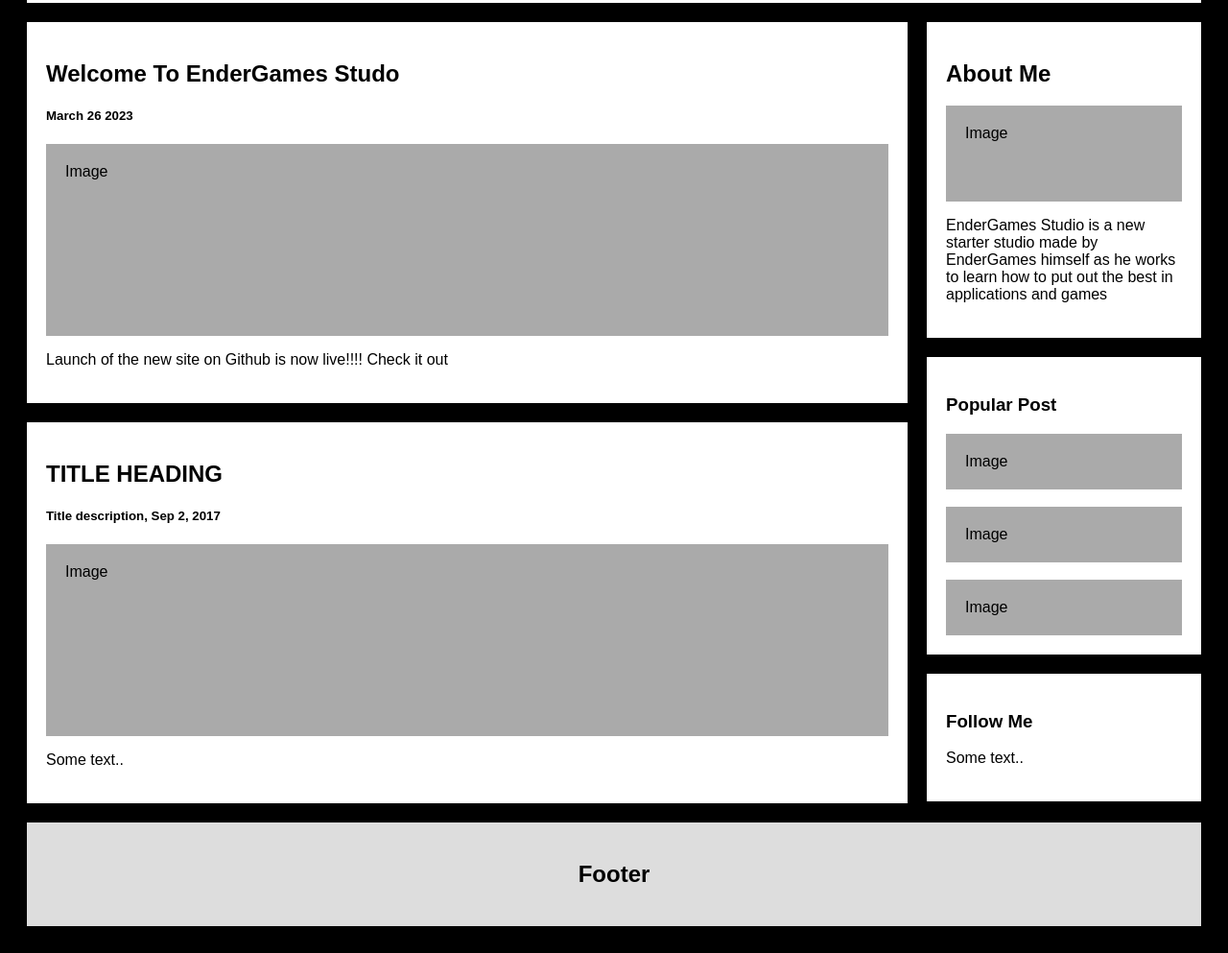
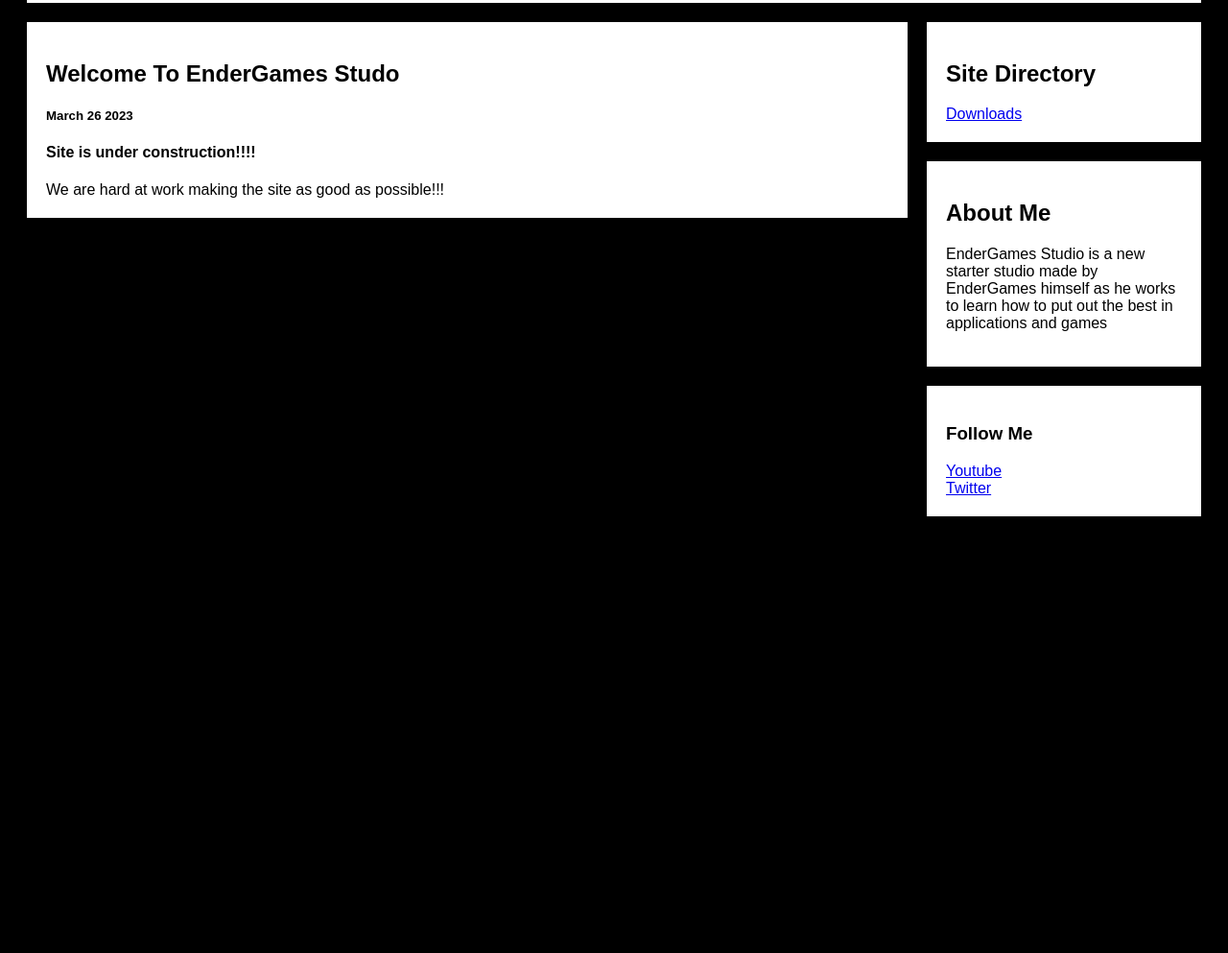
Before and after one commit to EnderGamesStudio/EnderGamesStudio.github.io, a plain HTML site: page index.html in a window 1280 px wide. Shown: the part 254-1247 px from the top of the page at 96% size. After the commit the page ends 820 px from the top, so only its background shows below. Drawn offline with Linux system fonts and the light colour scheme.

Commit message:
Update index.html

```diff
--- a/index.html
+++ b/index.html
@@ -15,37 +15,31 @@
       <div class="card">
         <h2>Welcome To EnderGames Studo</h2>
         <h5>March 26 2023</h5>
-        <div class="fakeimg" style="height:200px;">Image</div>
-        <p>Launch of the new site on Github is now live!!!! Check it out</p>
+        <h4>Site is under construction!!!!</h4>
+        <p1>We are hard at work making the site as good as possible!!!</p1>
+
+
+      </div>
+
+    </div>
+    <div class="rightcolumn">
+
+      <div class="card">
+        <h2>Site Directory</h2>
+        <a href="404.html">Downloads</a>
+
+
+
       </div>
       <div class="card">
-        <h2>TITLE HEADING</h2>
-        <h5>Title description, Sep 2, 2017</h5>
-        <div class="fakeimg" style="height:200px;">Image</div>
-        <p>Some text..</p>
-      </div>
-    </div>
-    <div class="rightcolumn">
-      <div class="card">
         <h2>About Me</h2>
-        <div class="fakeimg" style="height:100px;">Image</div>
-        <p>EnderGames Studio is a new starter studio made by EnderGames himself as he works to learn how to put out the best in applications and games</p>
-      </div>
-      <div class="card">
-        <h3>Popular Post</h3>
-        <div class="fakeimg">Image</div><br>
-        <div class="fakeimg">Image</div><br>
-        <div class="fakeimg">Image</div>
+        <p>EnderGames Studio is a new starter studio made by EnderGames himself as
+            he works to learn how to put out the best in applications and games</p>
       </div>
       <div class="card">
         <h3>Follow Me</h3>
-        <p>Some text..</p>
+        <a href="https://www.youtube.com/@endergames98">Youtube</a><br>
+        <a href="https://twitter.com/EnderGamesShow">Twitter</a>
       </div>
     </div>
   </div>
-
-  <div class="footer">
-    <h2>Footer</h2>
-  </div>
-</body>
-</html>
```
